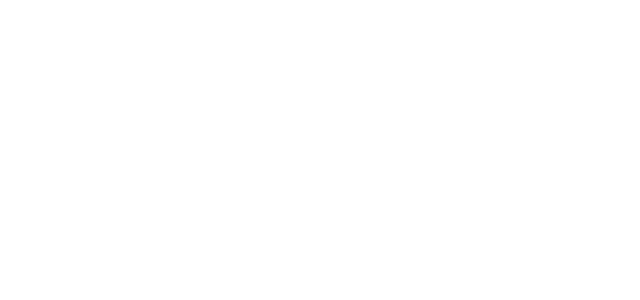
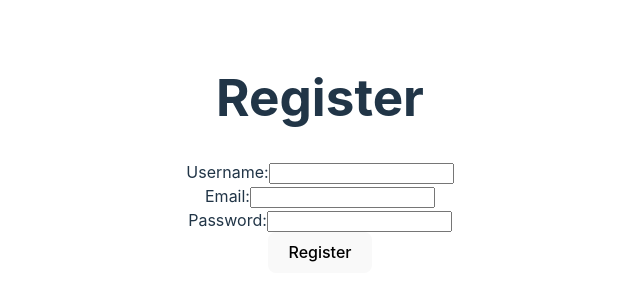
Before and after one commit to alicemts/courtres_front, a React (Vite) app: page /register in a window 1280 px wide. Before the commit this address had no page. Shown: the part 246-546 px from the top of the page, without its empty margins (320-960 px from the left). Built offline with nearby package versions, Linux system fonts and the light colour scheme.

Commit message:
Logout & Register

```diff
--- a/src/App.jsx
+++ b/src/App.jsx
@@ -5,6 +5,8 @@ import './App.css'
 import { BrowserRouter as Router, Route, Routes, Link } from 'react-router-dom';
 import LoginPage from './app/pages/login/LoginPage';
 import ForgotPasswordPage from './app/pages/forgotPassword/ForgotPasswordPage';
+import LogoutPage from './app/pages/logout/LogoutPage';
+import RegisterPage from './app/pages/register/RegisterPage';
 
 function Home() {
     const [count, setCount] = useState(0);
@@ -39,6 +41,8 @@ function App() {
                 <Route path="/" element={<Home />} />
                 <Route path="/login" element={<LoginPage />} />
                 <Route path="/forgot-password" element={<ForgotPasswordPage />} />
+                <Route path="/logout" element={<LogoutPage />}/>
+                <Route path="register" element={<RegisterPage/>}/>
             </Routes>
         </Router>
     );
--- /dev/null
+++ b/src/app/pages/logout/LogoutPage.jsx
@@ -0,0 +1,28 @@
+import React, { useEffect } from 'react';  // Import useEffect from React
+import { useNavigate } from 'react-router-dom';
+
+const LogoutPage = () => {
+  const navigate = useNavigate();
+
+  useEffect(() => {
+    // Clear any user authentication (e.g., remove tokens, etc.)
+    // localStorage.removeItem('authToken'); // Example of clearing token or session data
+
+    // Redirect to login page after 2 seconds
+    const timer = setTimeout(() => {
+      navigate('/login');
+    }, 5000);
+
+    // Cleanup the timer when the component is unmounted
+    return () => clearTimeout(timer);
+  }, [navigate]);
+
+  return (
+    <div>
+      <h1>You have been logged out</h1>
+      <p>You will be redirected to the login page shortly...</p>
+    </div>
+  );
+};
+
+export default LogoutPage;
--- /dev/null
+++ b/src/app/pages/register/RegisterPage.jsx
@@ -0,0 +1,73 @@
+import React, { useState  } from 'react';  // Import useEffect from React
+import { useNavigate } from 'react-router-dom';
+
+const RegisterPage = () => {
+  const navigate = useNavigate();
+  const [formData, setFormData] = useState({
+    username: '',
+    email: '',
+    password: '',
+  });
+
+  const handleInputChange = (e) => {
+    const { name, value } = e.target;
+    setFormData({
+      ...formData,
+      [name]: value,
+    });
+  };
+
+  const handleSubmit = (e) => {
+    e.preventDefault();
+
+    // Handle registration logic here
+    console.log('Form data submitted:', formData);
+
+    // After successful registration, redirect to login page
+    navigate('/login');
+  };
+
+  return (
+    <div className='register-container'>
+      <h1>Register</h1>
+      <form onSubmit={handleSubmit}>
+        <div>
+          <label htmlFor="username">Username:</label>
+          <input
+            type="text"
+            id="username"
+            name="username"
+            value={formData.username}
+            onChange={handleInputChange}
+            required
+          />
+        </div>
+        <div>
+          <label htmlFor="email">Email:</label>
+          <input
+            type="email"
+            id="email"
+            name="email"
+            value={formData.email}
+            onChange={handleInputChange}
+            required
+          />
+        </div>
+        <div>
+          <label htmlFor="password">Password:</label>
+          <input
+            type="password"
+            id="password"
+            name="password"
+            value={formData.password}
+            onChange={handleInputChange}
+            required
+          />
+        </div>
+        <button type="submit">Register</button>
+      </form>
+    </div>
+  );
+};
+
+export default RegisterPage;
```
